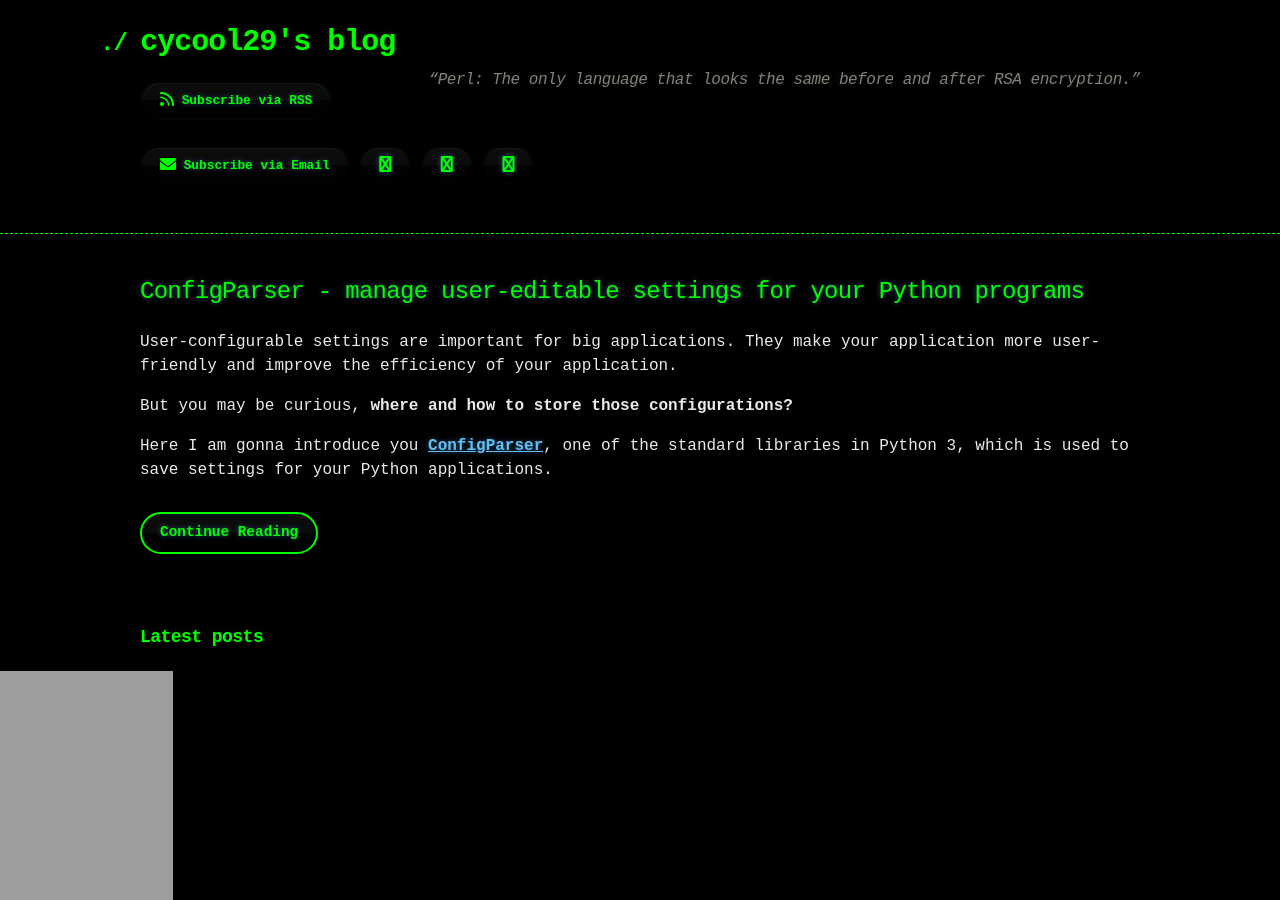
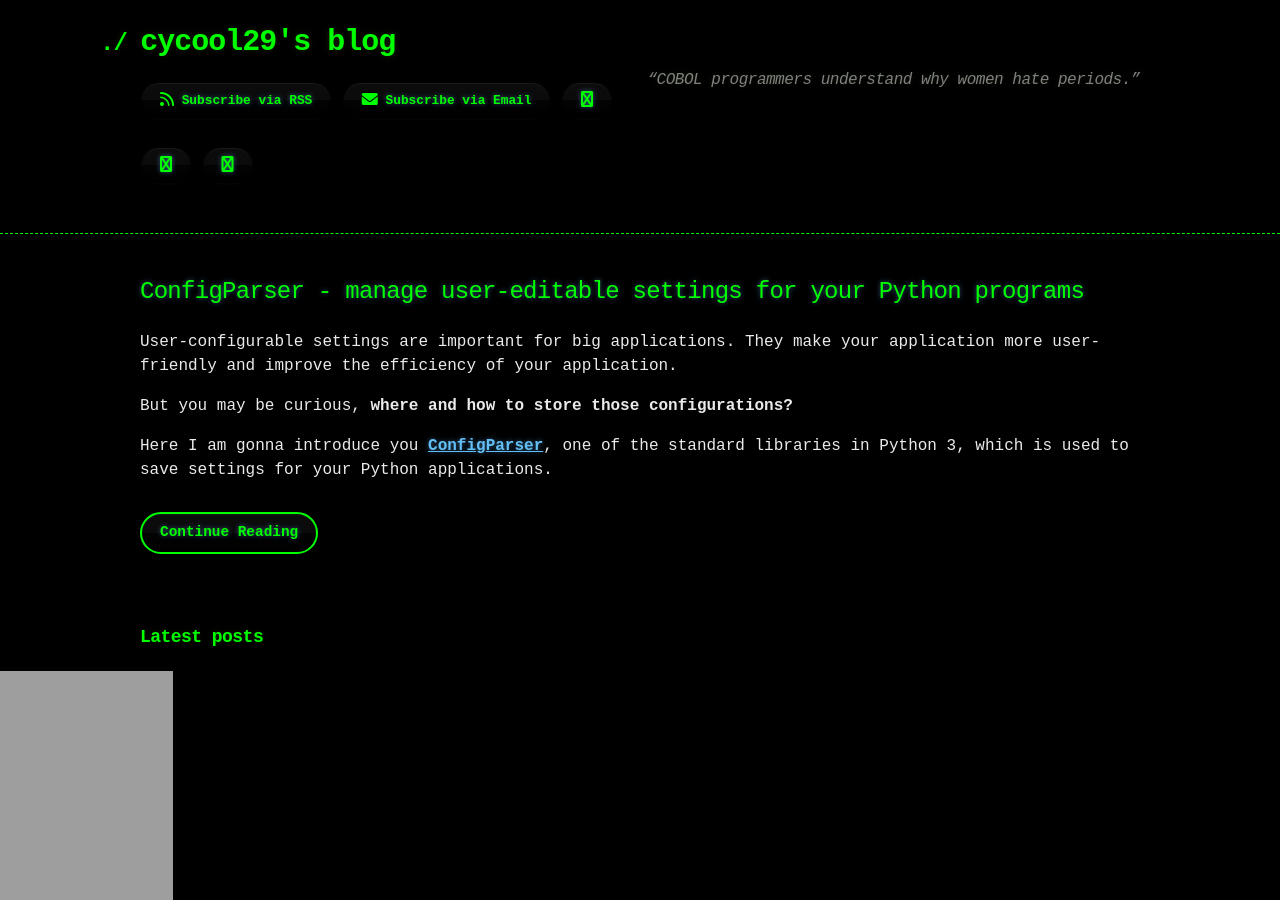
Before and after one commit to cycool29/cycool29.github.io, a Jekyll site: the page built from index.md, in a window 1280 px wide and 900 px high. Built offline with Jekyll 4.4.1, drawn with Linux system fonts in a browser that asks for light colours; a style sheet for code colours, icons or effects is not loaded.

Commit message:
Update quotes

```diff
--- a/_config.yml
+++ b/_config.yml
@@ -1,5 +1,5 @@
 title: cycool29's blog
-description: "“Perl: The only language that looks the same before and after RSA encryption.” "
+description: "“COBOL programmers understand why women hate periods.” "
 bio: A high school student. Intermediate in Python, Git, Bash. Learning JavaScript. He/Him. "
 author: cycool29
 url: https://cycool29.github.io
```
